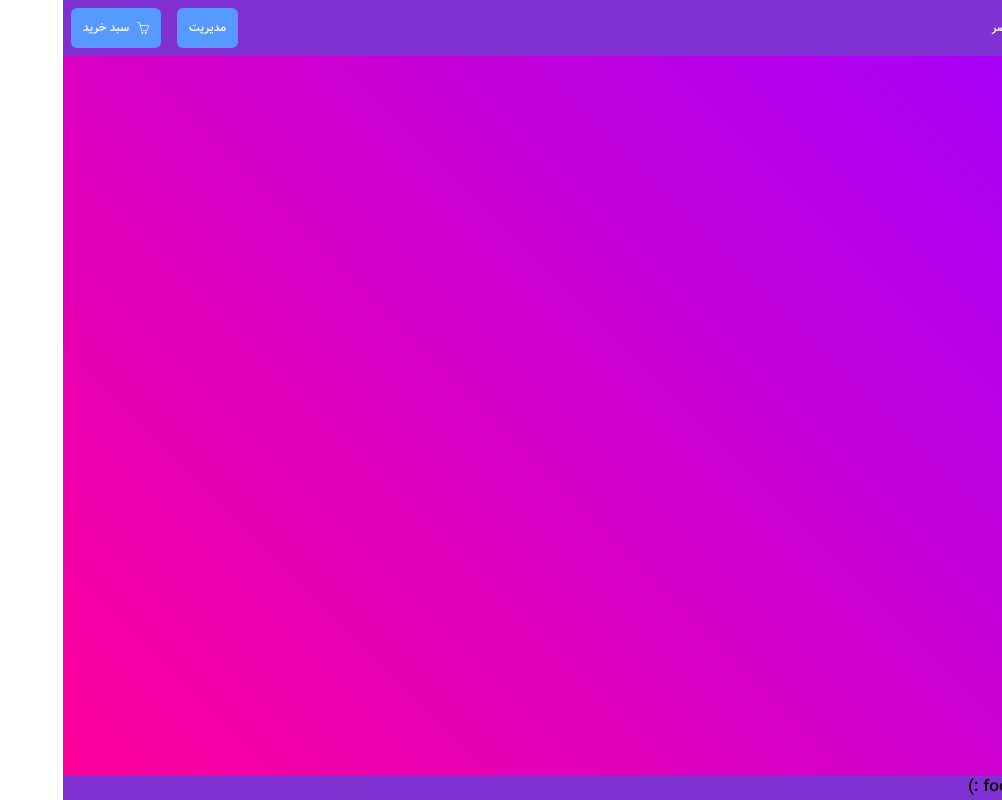
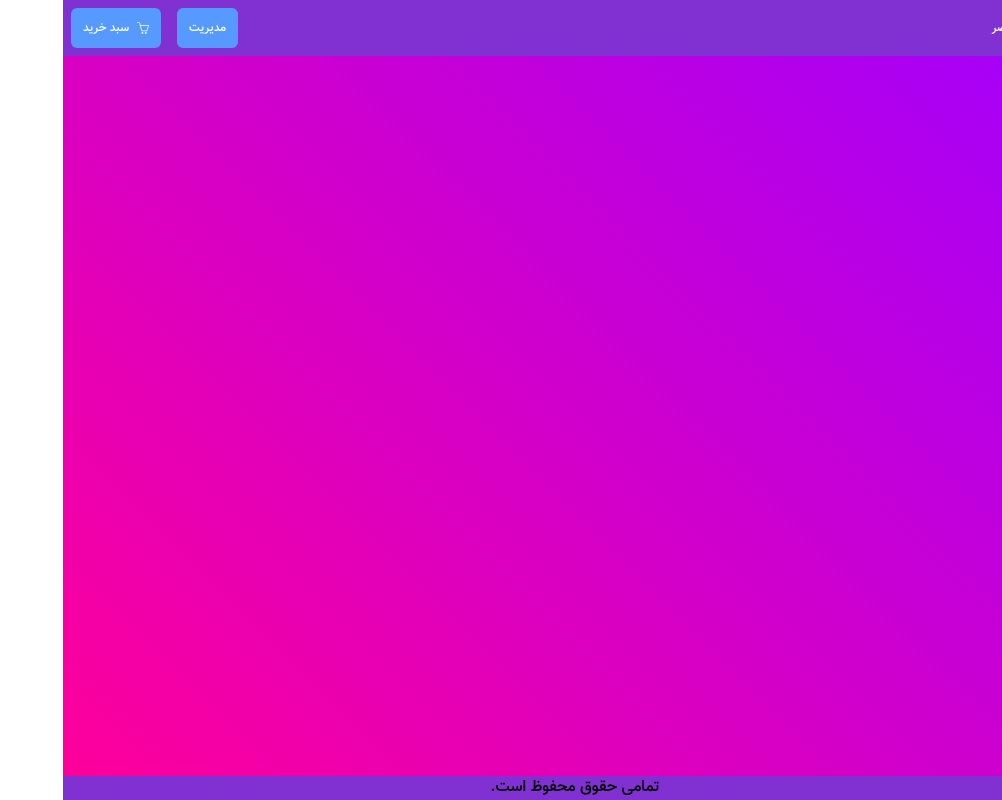
Before and after one commit to farzadafi/Store_Project, a React (Vite) app: page / in a window 1280 px wide. Shown: the whole page, without its empty margins (278-1280 px from the left). Built offline with nearby package versions, Linux system fonts and the light colour scheme.

Commit message:
fix footer passage

```diff
--- a/src/layout/footer/index.tsx
+++ b/src/layout/footer/index.tsx
@@ -1,7 +1,9 @@
 const Footer = () => {
   return (
-    <footer className={"flex justify-between bg-[#8130d1]"}>
-      footer is Here :) </footer>
+    <footer className={"flex bg-[#8130d1] justify-center"}>
+      <p>
+        تمامی حقوق محفوظ است.</p>
+    </footer>
   );
 };
 
```
